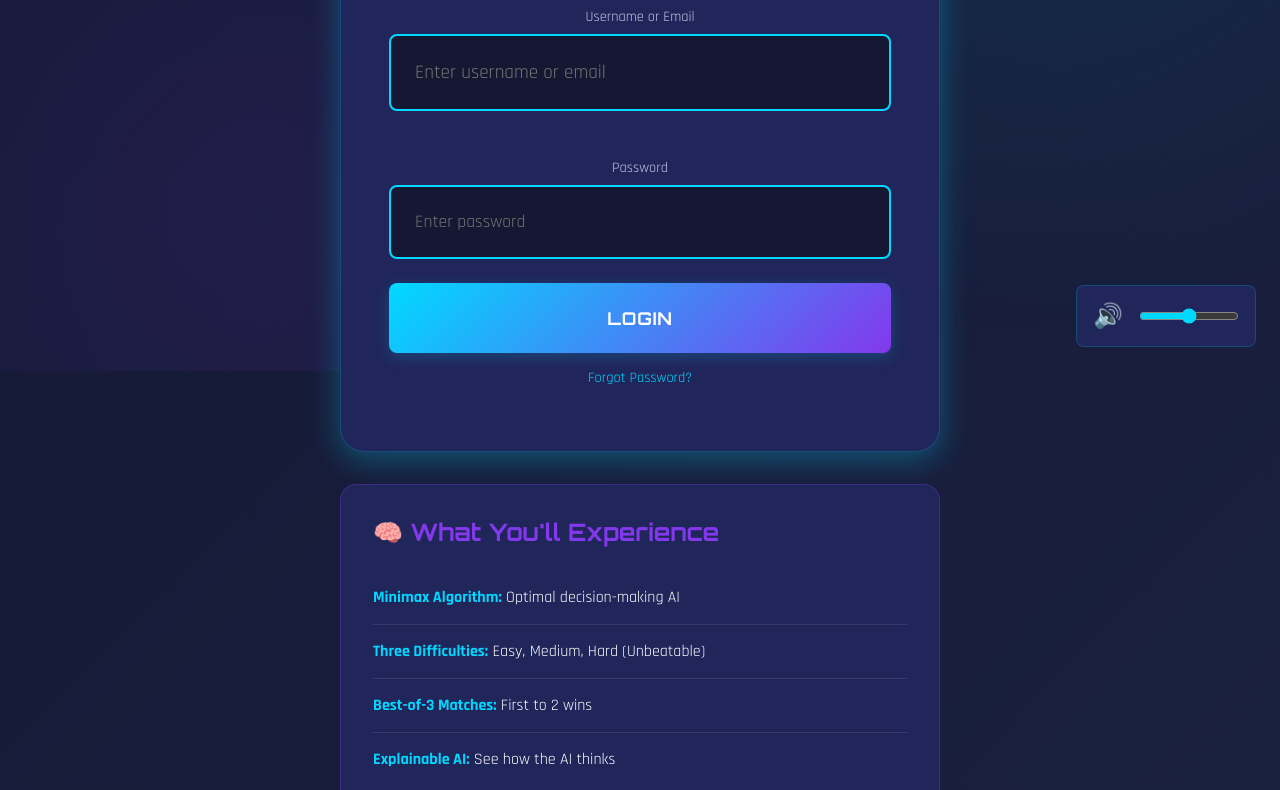
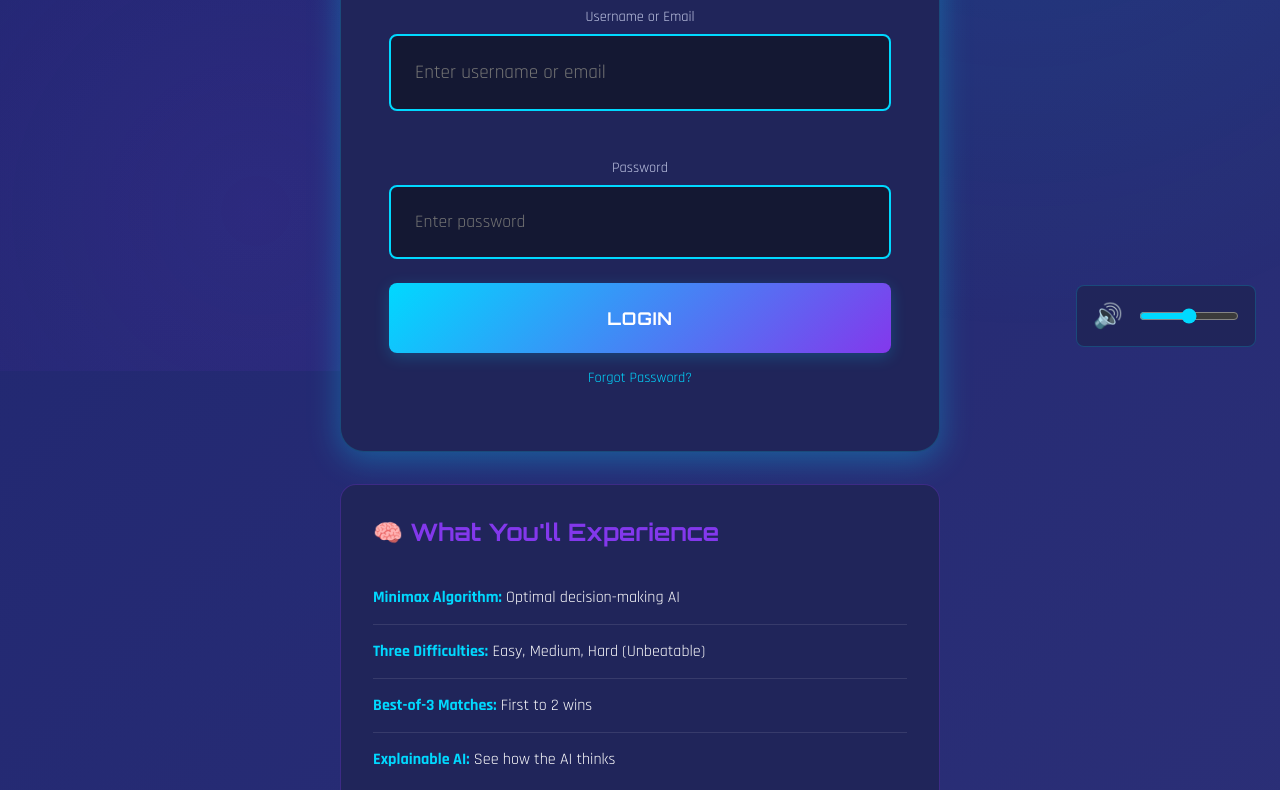
Before and after one commit to marcusoji/Assignment-for-Ai, a plain HTML site: page frontend/index.html in a window 1280 px wide. Shown: the part 429-1219 px from the top of the page. Drawn offline with Linux system fonts and the light colour scheme.

Commit message:
Change background gradient colors in CSS

```diff
--- a/frontend/css/index.css
+++ b/frontend/css/index.css
@@ -50,7 +50,7 @@
 
 body {
     font-family: 'Rajdhani', sans-serif;
-    background: linear-gradient(135deg, var(--bg-darker) 0%, var(--bg-dark) 100%);
+    background: linear-gradient(135deg, #1f2670 0%, #2b2f77 100%);
     color: var(--text-light);
     min-height: 100vh;
     overflow-x: hidden;
```
